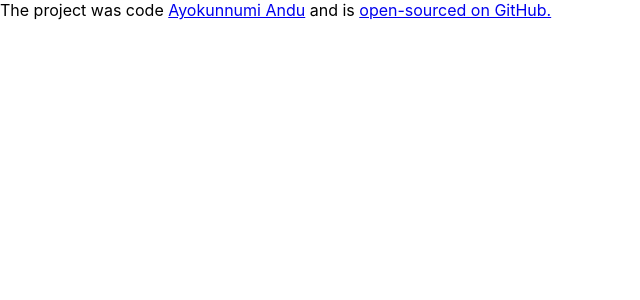
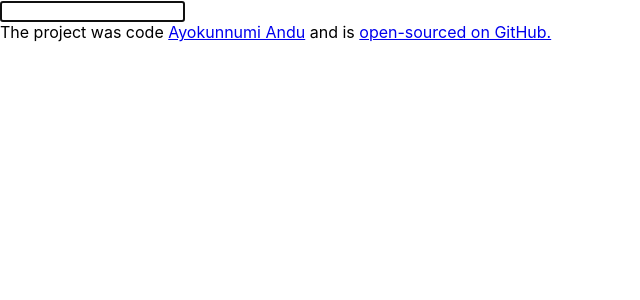
Before and after one commit to Ayokunnumi247/my-dictionary-project, a React (Create React App) app: page / in a window 1280 px wide. Shown: the top 300 px of the page, without its empty margins (0-640 px from the left). Built offline with nearby package versions, Linux system fonts and the light colour scheme.

Commit message:
built project search engine

```diff
--- a/public/index.html
+++ b/public/index.html
@@ -9,11 +9,8 @@
       name="description"
       content="Web site created using create-react-app"
     />
-    <link rel="apple-touch-icon" href="%PUBLIC_URL%/logo192.png" />
 
-    <link rel="manifest" href="%PUBLIC_URL%/manifest.json" />
-
-    <title>React App</title>
+    <title>Dictionary app</title>
   </head>
   <body>
     <noscript>You need to enable JavaScript to run this app.</noscript>
--- a/src/App.js
+++ b/src/App.js
@@ -1,13 +1,25 @@
 import "./App.css";
+import Dictionary from "./Dictionary";
 
 function App() {
   return (
     <div className="App">
+      <Dictionary />
       <footer>
         The project was code {""}
-        <a href="https://github.com/Ayokunnumi247">Ayokunnumi Andu</a>
+        <a
+          href="https://github.com/Ayokunnumi247"
+          target="blank"
+          rel="noopener noreferrer"
+        >
+          Ayokunnumi Andu
+        </a>
         {""} and is {""}
-        <a href="https://github.com/Ayokunnumi247/my-dictionary-project">
+        <a
+          href="https://github.com/Ayokunnumi247/my-dictionary-project"
+          target="blank"
+          rel="noopener noreferrer"
+        >
           open-sourced on GitHub.
         </a>
       </footer>
--- /dev/null
+++ b/src/Dictionary.js
@@ -0,0 +1,25 @@
+import React, { useState } from "react";
+import "./Dictionary.css";
+
+export default function Dictionary() {
+  const [keyword, setKeyword] = useState("");
+  function search(event) {
+    event.preventDefault();
+    alert(`searching for ${keyword} definition`);
+  }
+  function handleResponse(event) {
+    setKeyword(event.target.value);
+  }
+  return (
+    <div className="Dictionary">
+      <form onSubmit={search}>
+        <input
+          type="search"
+          autoFocus={true}
+          required
+          onChange={handleResponse}
+        />
+      </form>
+    </div>
+  );
+}
```
Also changed, not shown: src/Dictionary.css (added).
